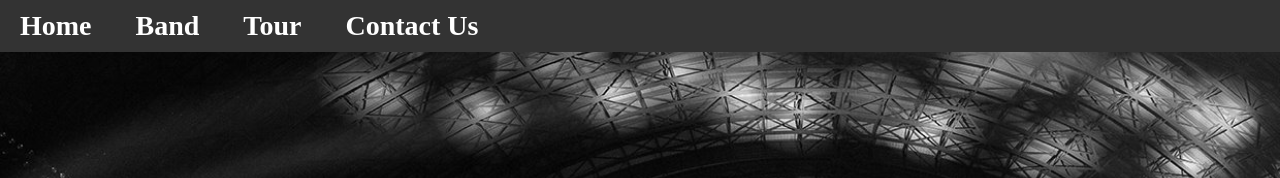
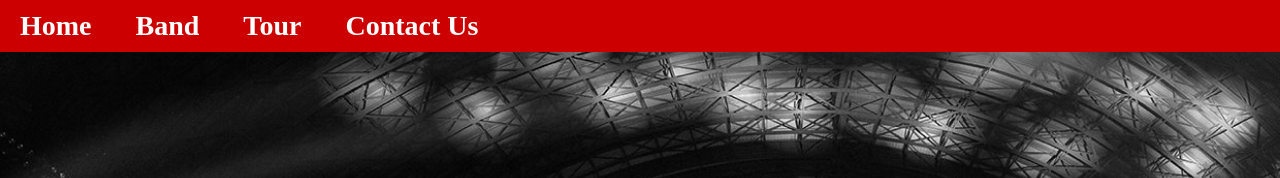
Before and after one commit to kmknisely/assignment6-knisely-kenney, a plain HTML site: page index.html in a window 1280 px wide. Shown: the top 178 px of the page. Drawn offline with nearby package versions, Linux system fonts and the light colour scheme.

Commit message:
changed header color

```diff
--- a/style/style.css
+++ b/style/style.css
@@ -27,7 +27,7 @@ p {
 *=========================================*/
 
 header {
-  background: #333;
+  background: #cc0000;
   position: fixed;
   left: 0;
   right: 0;
```
